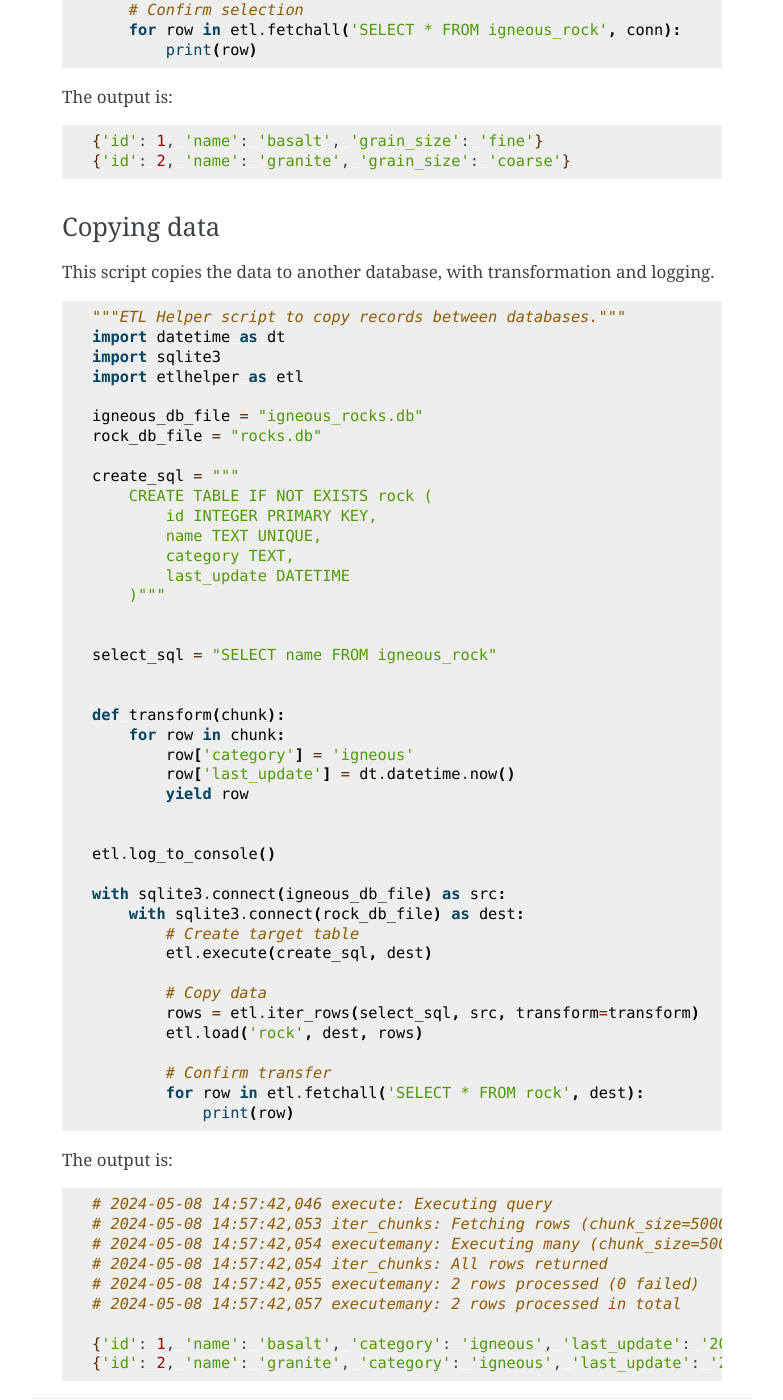
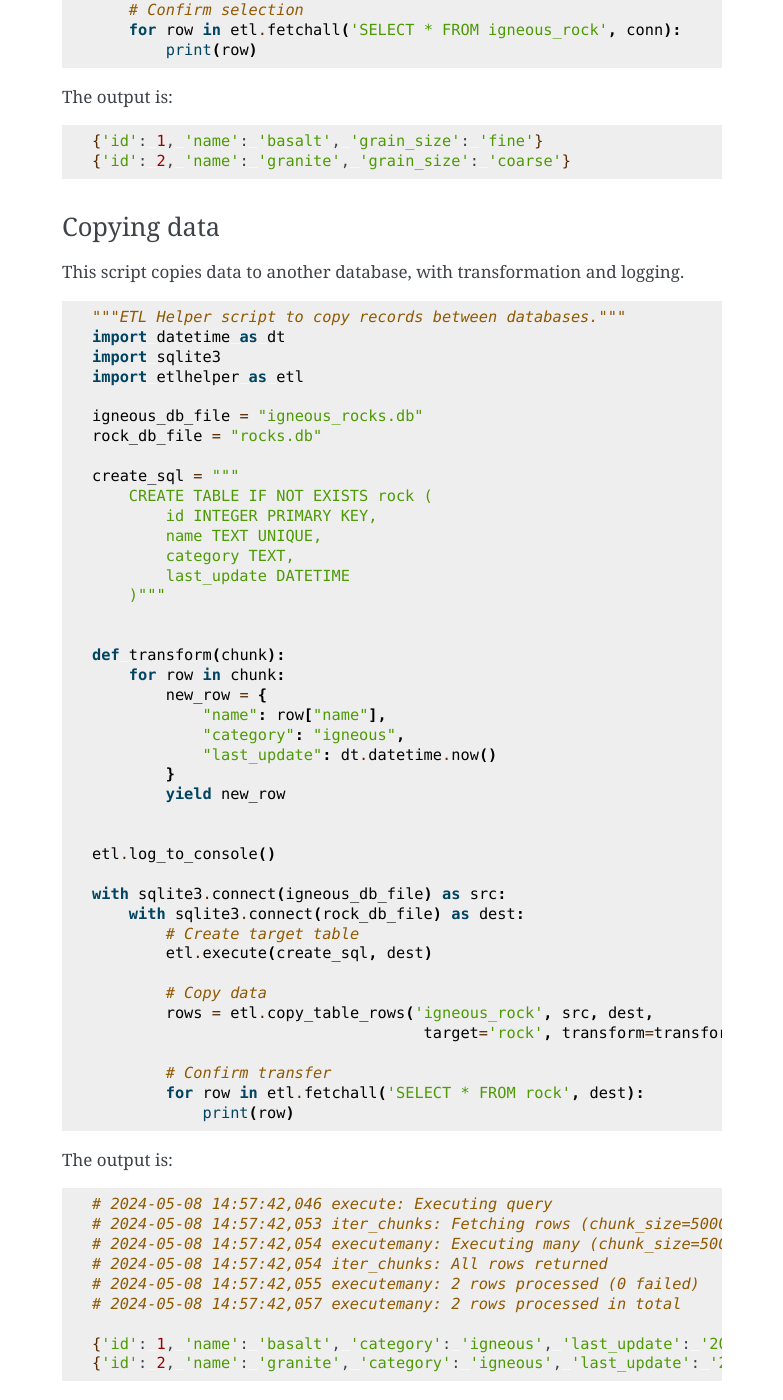
Before and after one commit to BritishGeologicalSurvey/etlhelper, a Sphinx documentation site: the page built from docs/index.rst, in a window 1280 px wide and 1400 px high, scrolled down 2207 px. Shown: the whole window, without its empty margins (358-1141 px from the left). Built offline with Sphinx 7.4.7, drawn with Linux system fonts in a browser that asks for light colours; some of the changed text lies outside the part shown.

Commit message:
Update transform section

```diff
--- a/docs/demo_copy.py
+++ b/docs/demo_copy.py
@@ -15,14 +15,14 @@ create_sql = """
     )"""
 
 
-select_sql = "SELECT name FROM igneous_rock"
-
-
 def transform(chunk):
     for row in chunk:
-        row['category'] = 'igneous'
-        row['last_update'] = dt.datetime.now()
-        yield row
+        new_row = {
+            "name": row["name"],
+            "category": "igneous",
+            "last_update": dt.datetime.now()
+        }
+        yield new_row
 
 
 etl.log_to_console()
@@ -33,8 +33,8 @@ with sqlite3.connect(igneous_db_file) as src:
         etl.execute(create_sql, dest)
 
         # Copy data
-        rows = etl.iter_rows(select_sql, src, transform=transform)
-        etl.load('rock', dest, rows)
+        rows = etl.copy_table_rows('igneous_rock', src, dest,
+                                    target='rock', transform=transform)
 
         # Confirm transfer
         for row in etl.fetchall('SELECT * FROM rock', dest):
--- a/docs/etl_functions/demo_named_tuple.py
+++ b/docs/etl_functions/demo_named_tuple.py
@@ -2,7 +2,6 @@
 import sqlite3
 import etlhelper as etl
 from etlhelper.row_factories import namedtuple_row_factory
-
 
 with sqlite3.connect("igneous_rocks.db") as conn:
     row = etl.fetchone('SELECT * FROM igneous_rock', conn,
--- a/docs/etl_functions/error_handling.rst
+++ b/docs/etl_functions/error_handling.rst
@@ -4,6 +4,8 @@ Error Handling
 This section describes exception classes and on_error functions.
 
 logged errors
+
+also handling errors in SQL e.g. ON CONFLICT
 
 Handling insert errors
 ----------------------
--- a/docs/index.rst
+++ b/docs/index.rst
@@ -94,7 +94,7 @@ The output is:
 Copying data
 ------------
 
-This script copies the data to another database, with transformation and logging.
+This script copies data to another database, with transformation and logging.
 
 .. literalinclude:: demo_copy.py
    :language: python
```
Also changed, not shown: other parts of docs/index.rst (+3 -1 lines), docs/etl_functions/extract.rst (+7 -2 lines), docs/etl_functions/transform.rst (+25 -18 lines).
